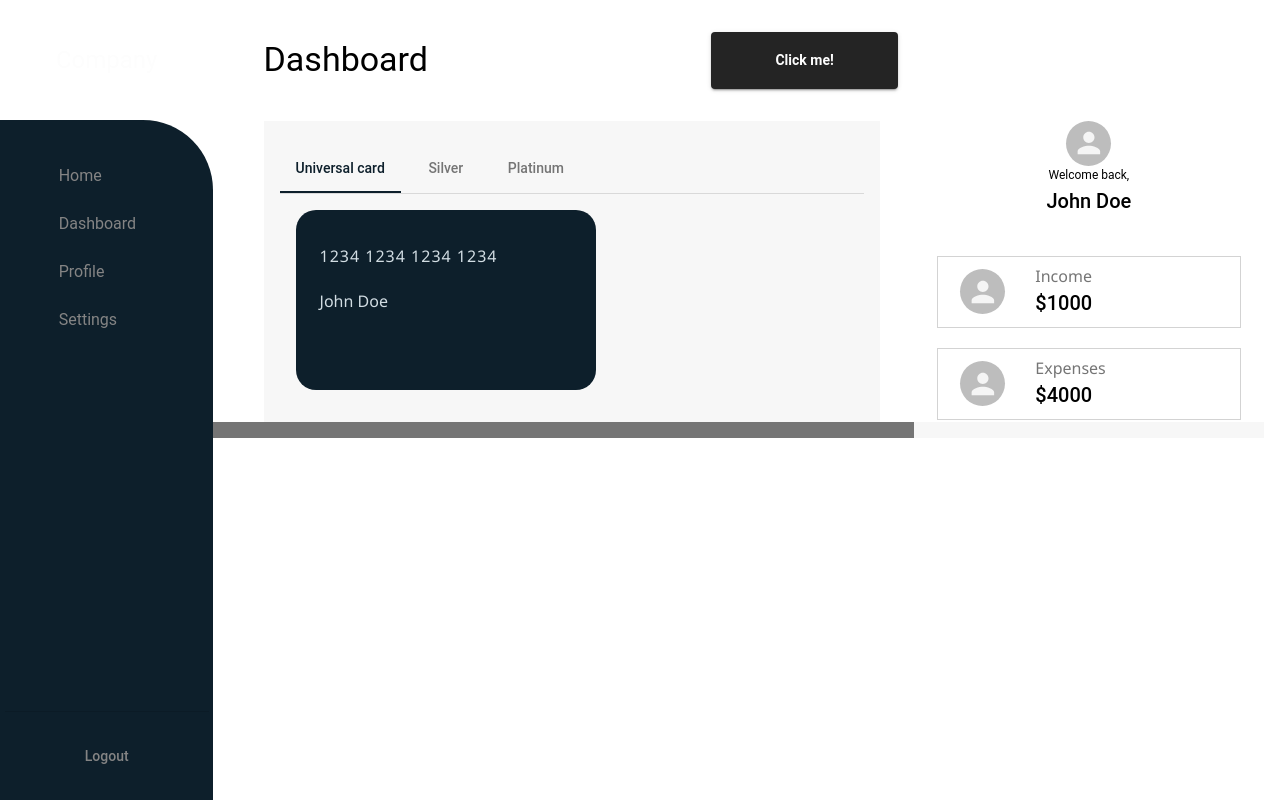
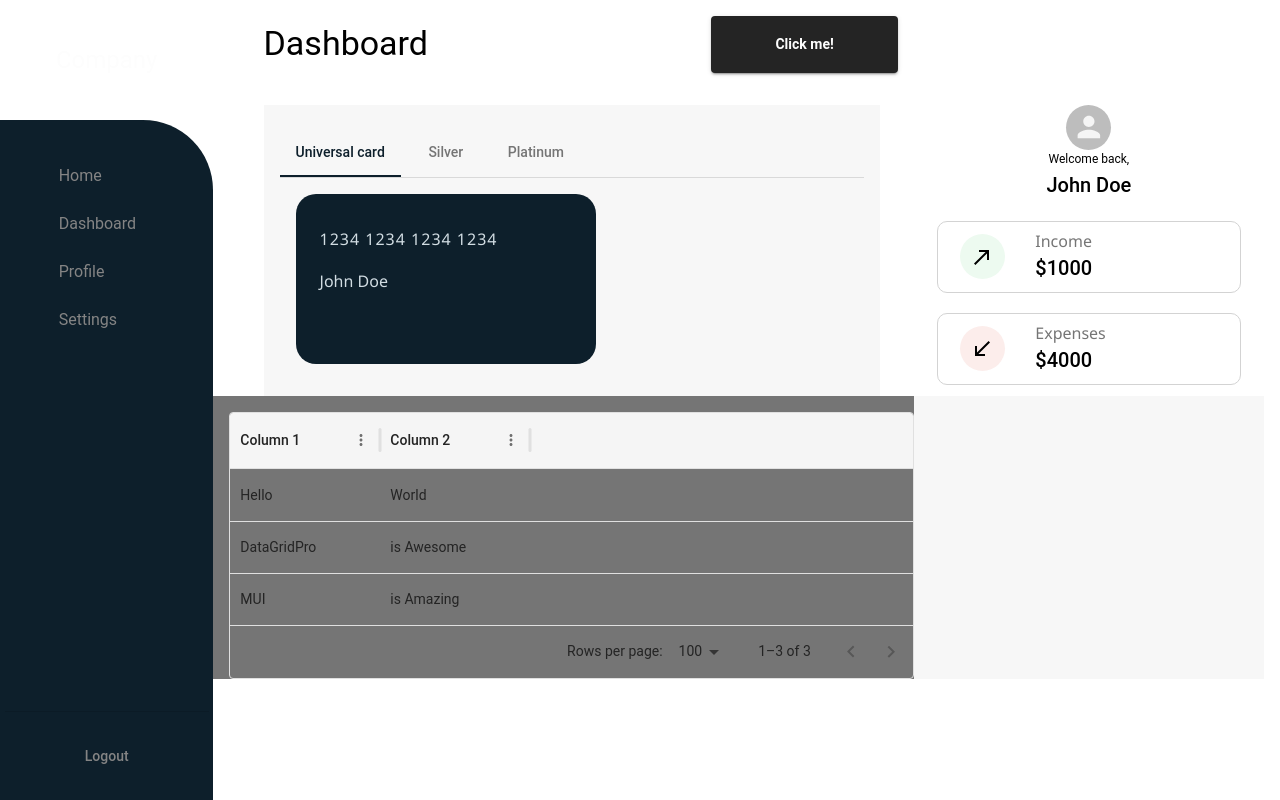
Before and after one commit to Blezix/DashboardLatest, a React (Create React App) app: page / in a window 1280 px wide. Built offline with nearby package versions, Linux system fonts and the light colour scheme.

Commit message:
Added little improvements to responsivnes

```diff
--- a/package.json
+++ b/package.json
@@ -7,6 +7,7 @@
     "@emotion/styled": "^11.13.0",
     "@mui/icons-material": "^5.16.7",
     "@mui/material": "^5.16.7",
+    "@mui/x-data-grid": "^7.16.0",
     "@testing-library/jest-dom": "^5.17.0",
     "@testing-library/react": "^13.4.0",
     "@testing-library/user-event": "^13.5.0",
--- a/src/components/DashboardTabs.jsx
+++ b/src/components/DashboardTabs.jsx
@@ -47,7 +47,7 @@ const DashboardTabs = () => {
                   sx={{
                     width: {
                       xs: "200px", // small screens
-                      sm: "250px", // medium screens
+                      sm: "200px", // medium screens
                       md: "250px", // large screens
                       lg: "300px", // extra large screens
                       xl: "350px"
@@ -56,8 +56,8 @@ const DashboardTabs = () => {
                       xs: "120px", // small screens
                       sm: "150px", // medium screens
                       md: "150px", // large screens
-                      lg: "180px", // extra large screens
-                      xl: "200px", // extra large screens
+                      lg: "170px", // extra large screens
+                      xl: "180px", // extra large screens
                     },
                     borderRadius: "20px",
                     bgcolor: "primary.main",
--- a/src/components/TransactionsTable.jsx
+++ b/src/components/TransactionsTable.jsx
@@ -0,0 +1,22 @@
+import * as React from 'react';
+import { DataGrid } from '@mui/x-data-grid';
+import { Box } from '@mui/material';
+
+const rows = [
+  { id: 1, col1: 'Hello', col2: 'World' },
+  { id: 2, col1: 'DataGridPro', col2: 'is Awesome' },
+  { id: 3, col1: 'MUI', col2: 'is Amazing' },
+];
+
+const columns = [
+  { field: 'col1', headerName: 'Column 1', width: 150 },
+  { field: 'col2', headerName: 'Column 2', width: 150 },
+];
+
+export default function TransactionsTable() {
+  return (
+    <Box style={{ height: "80%", width: '100%' }}>
+      <DataGrid rows={rows} columns={columns} />
+    </Box>
+  );
+}
--- a/src/components/UserDashboard.jsx
+++ b/src/components/UserDashboard.jsx
@@ -1,7 +1,7 @@
 import React from "react";
 import { Box, Avatar, Typography } from "@mui/material";
-
-const UserDashboard = () => {
+import UpArrow from '@mui/icons-material/CallMade';
+import DownArrow from '@mui/icons-material/CallReceived';const UserDashboard = () => {
   return (
     <Box
       width={"100%"}
@@ -10,8 +10,8 @@ const UserDashboard = () => {
       height={"100%"}
     >
       <Box
-        height={"45%"}
-        display={"flex"}
+        height={"40%"}
+display={"flex"}
         flexDirection={"column"}
         alignItems={"center"}
       >
@@ -37,6 +37,7 @@ const UserDashboard = () => {
           width={"90%"}
           height={"45%"}
           sx={{ border: "1px solid lightgrey" }}
+          borderRadius={"10px"}
           p={1}
           display={"flex"}
           alignItems={"center"}
@@ -45,8 +46,11 @@ const UserDashboard = () => {
             variant="circular"
             src=""
             alt=""
-            sx={{ width: "45px", height: "45px", margin: "0 5% 0 5%" }}
-          />
+
+            sx={{ width: "45px", height: "45px", margin: "0 5% 0 5%",bgcolor:"greenAccent.main" }}
+          ><UpArrow sx={{
+            color:"black"
+          }}/></Avatar>
           <Box display={"flex"} width="30%" flexDirection={"column"} pl={2}>
             <Typography variant="h7" color="grey.main">
               Income
@@ -58,16 +62,22 @@ const UserDashboard = () => {
           width={"90%"}
           height={"45%"}
           sx={{ border: "1px solid lightgrey" }}
+          borderRadius={"10px"}
           p={1}
           display={"flex"}
           alignItems={"center"}
         >
-          <Avatar
+            <Avatar
             variant="circular"
+
             src=""
             alt=""
-            sx={{ width: "45px", height: "45px", margin: "0 5% 0 5%" }}
-          />
+            p={1}
+            sx={{ width: "45px", height: "45px", margin: "0 5% 0 5%",              bgcolor:"redAccent.main"
+            }}
+          ><DownArrow sx={{
+            color:"black"
+          }}/></Avatar>
           <Box display={"flex"} width="30%" flexDirection={"column"} pl={2}>
             <Typography variant="h7" color="grey.main">
               Expenses
--- a/src/muiTheme.js
+++ b/src/muiTheme.js
@@ -20,7 +20,10 @@ const muiTheme = createTheme({
       main: "#ddeff4",
     },
     greenAccent: {
-      main: "#eaf4dd",
+      main: "#edfaf0",
+    },
+    redAccent:{
+      main:"#fcedeb"
     },
     grey: {
       light: "#f7f7f7",
--- a/src/scenes/Dashboard/Dashboard.jsx
+++ b/src/scenes/Dashboard/Dashboard.jsx
@@ -3,6 +3,7 @@ import { Box, Typography, Button, Grid } from "@mui/material";
 import Avatar from "@mui/material/Avatar";
 import DashboardTabs from "../../components/DashboardTabs";
 import UserDashboard from "../../components/UserDashboard";
+import TransactionsTable from "../../components/TransactionsTable";
 export default function Dashboard() {
   const [activeTab, setActiveTab] = useState(0);
 
@@ -24,7 +25,7 @@ export default function Dashboard() {
               display="flex"
               justifyContent="space-between"
               alignItems="center"
-              sx={{ padding: 2, pl: "5%" }}
+              sx={{ padding: 2, pl: "5%",paddingTop:"0" }}
             >
               <Typography variant="h4">Dashboard</Typography>
               <Button variant="contained" color="primary">
@@ -39,7 +40,9 @@ export default function Dashboard() {
           <Grid item xs={12} md={4} pr={2}>
             <UserDashboard />
           </Grid>
-          <Grid sx={{ bgcolor: "grey.main" }} item xs={12} md={8}></Grid>
+          <Grid sx={{ bgcolor: "grey.main", height:"20%" }} item xs={12} md={8}>
+            <TransactionsTable></TransactionsTable>
+          </Grid>
           <Grid sx={{ bgcolor: "grey.light" }} item xs={12} md={4}></Grid>
         </Grid>
       </Box>
```
Also changed, not shown: src/components/ss.js (deleted, +0 -16 lines), 1 other file (tests, documents, lock files or other folders).
